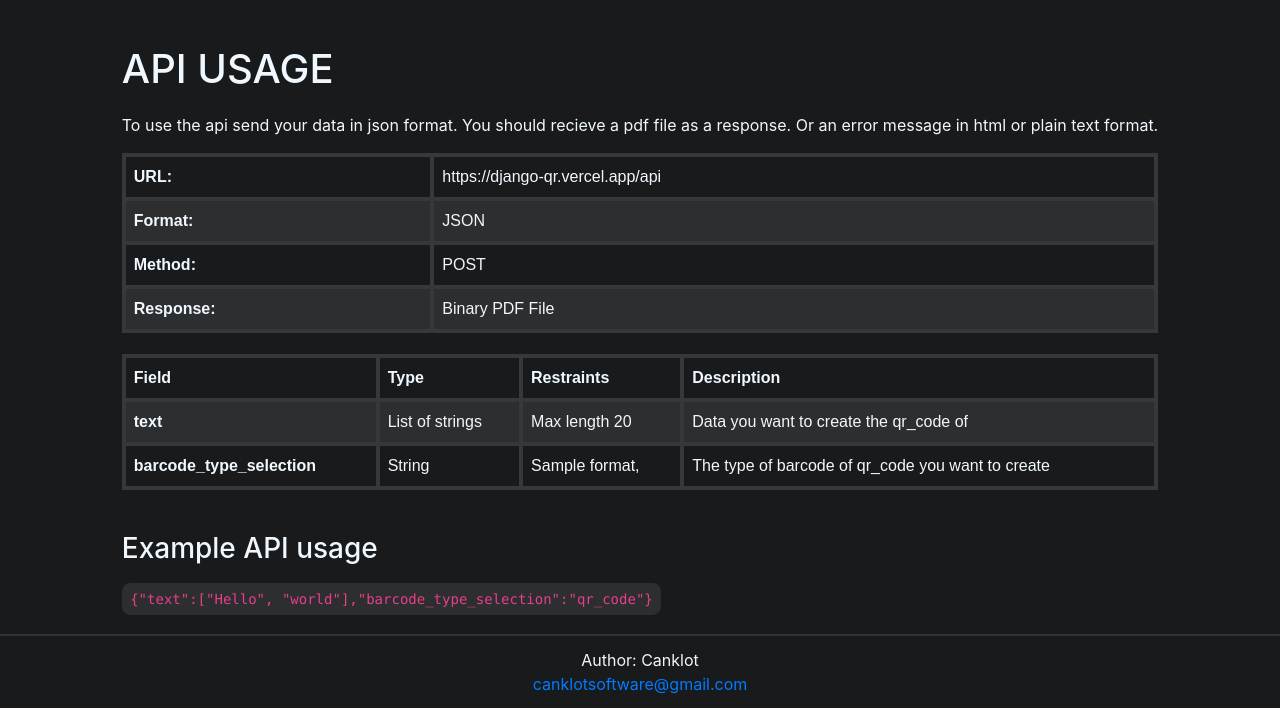
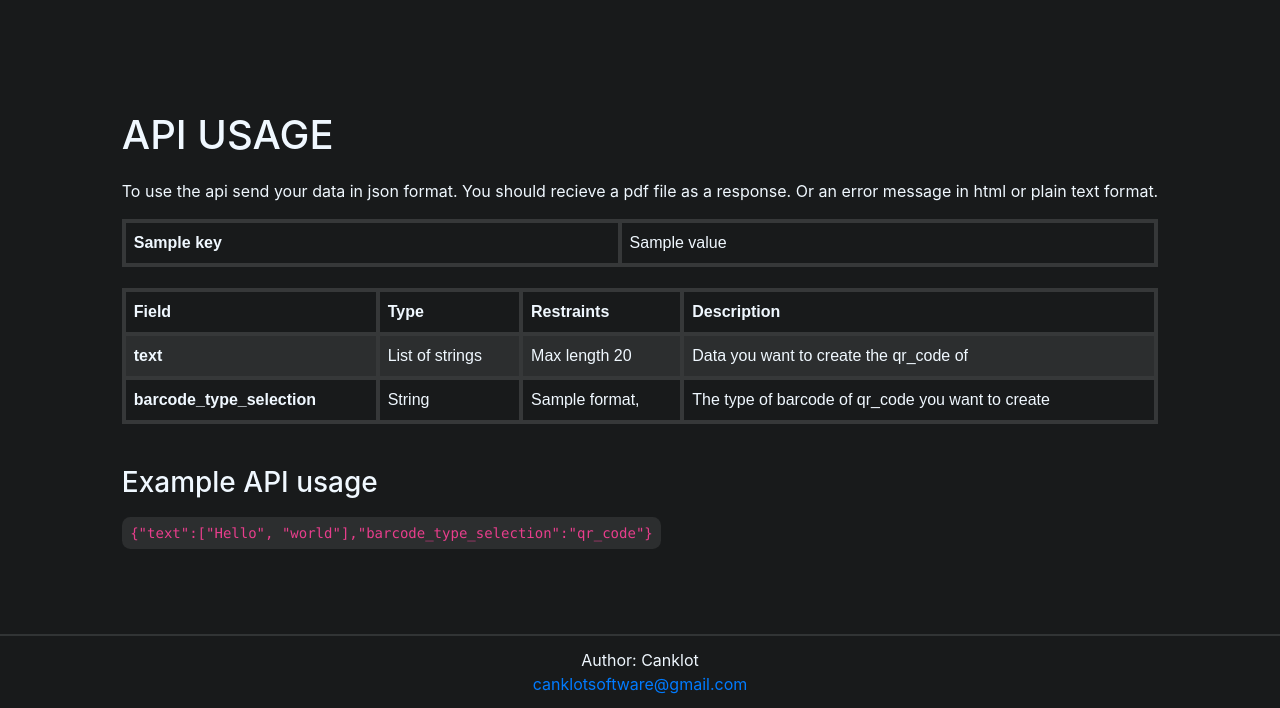
Before and after one commit to canklot/Django_qr, a Django app: template qr_app/templates/qr_app/api_usage.html in a window 1280 px wide. Shown: the part 92-800 px from the top of the page. Run offline with Django 3.2, Linux system fonts and the light colour scheme; the template is opened without the code that fills it: most values are stand-ins (such as "Sample title", 1, 10 or a date in 2020).

Commit message:
general_api_info_table loop

```diff
--- a/qr_app/templates/qr_app/api_usage_comp.html
+++ b/qr_app/templates/qr_app/api_usage_comp.html
@@ -7,22 +7,12 @@
     </p>
 
     <table id="general_api_info_table">
+      {% for key, value in table_general.items %}
       <tr>
-        <th>URL:</th>
-        <td>https://django-qr.vercel.app/api</td>
+        <th>{{ key }}</th>
+        <td>{{ value }}</td>
       </tr>
-      <tr>
-        <th>Format:</th>
-        <td>JSON</td>
-      </tr>
-      <tr>
-        <th>Method:</th>
-        <td>POST</td>
-      </tr>
-      <tr>
-        <th>Response:</th>
-        <td>Binary PDF File</td>
-      </tr>
+      {% endfor %}
     </table>
 
     <table>
```
Also changed, not shown: qr_app/views.py (+7 -1 lines).
